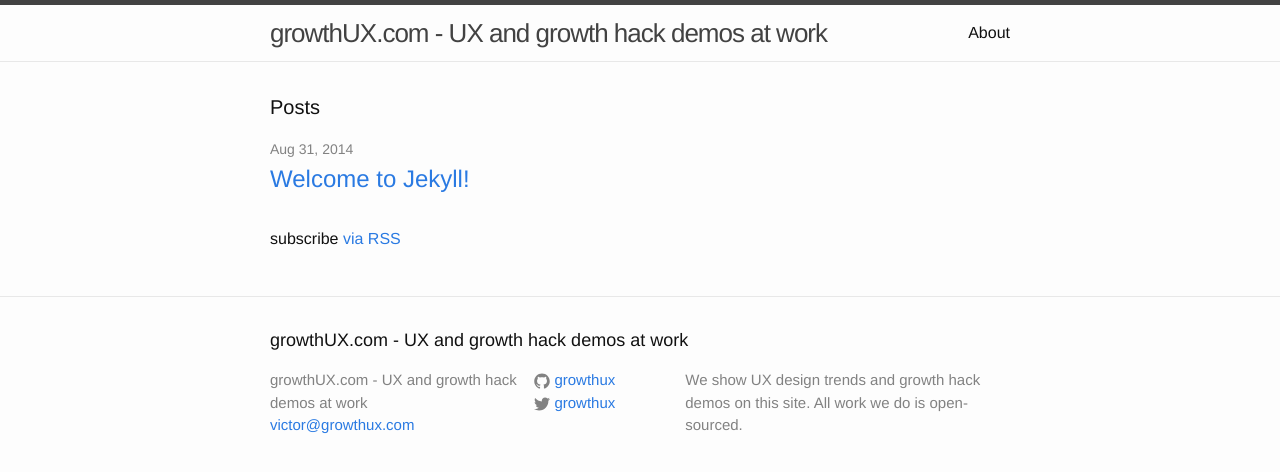
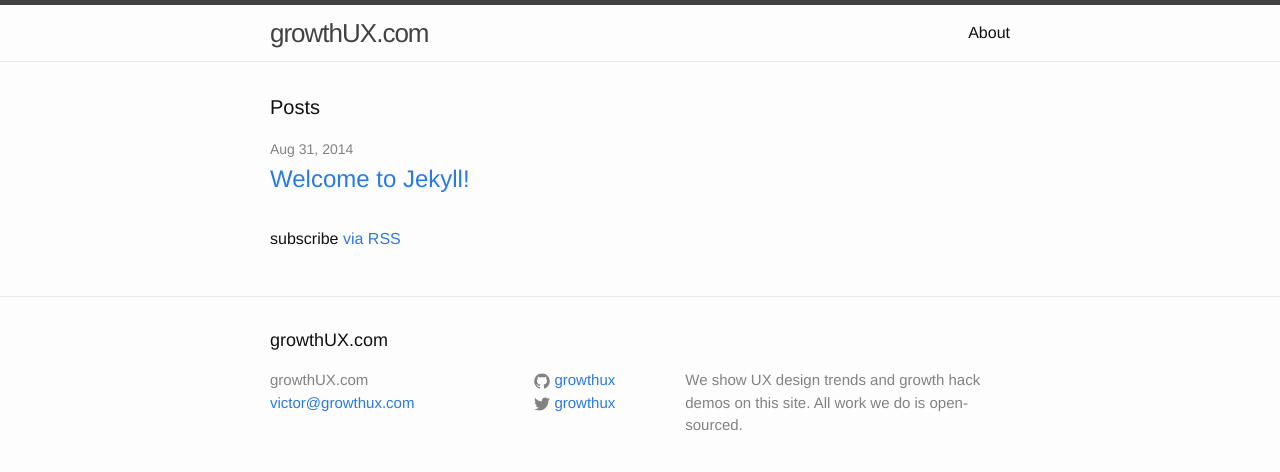
Before and after one commit to growthUx/growthux.github.io, a Jekyll site: the page built from index.html, in a window 1280 px wide. Shown: the top 472 px of the page. Built offline with Jekyll 4.4.1, drawn with Linux system fonts in a browser that asks for light colours.

Commit message:
update config

```diff
--- a/_config.yml
+++ b/_config.yml
@@ -1,5 +1,5 @@
 # Site settings
-title: growthUX.com - UX and growth hack demos at work
+title: growthUX.com
 email: victor@growthux.com
 description: We show UX design trends and growth hack demos on this site.  All work we do is open-sourced.
 baseurl: "" # the subpath of your site, e.g. /blog/
```
